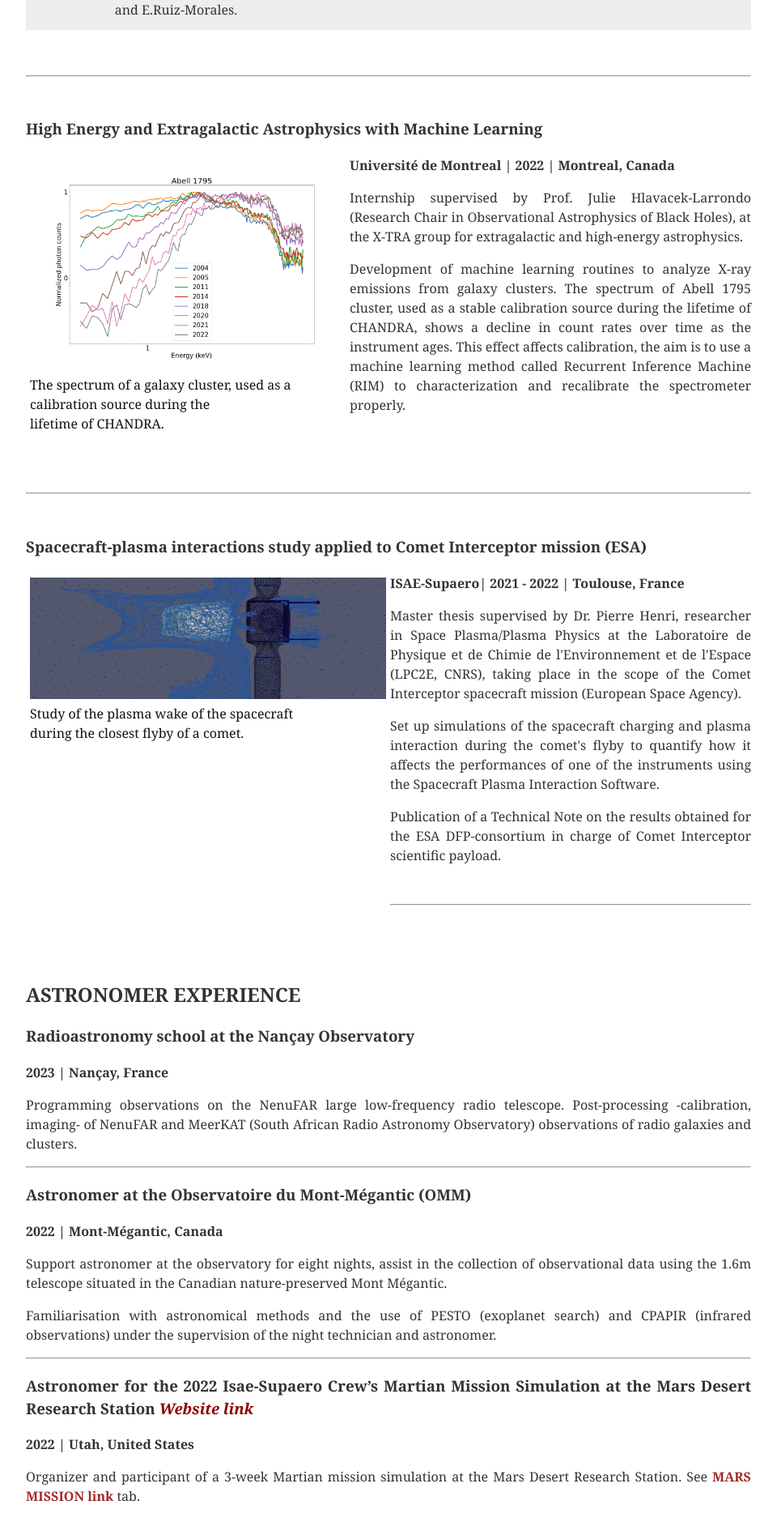
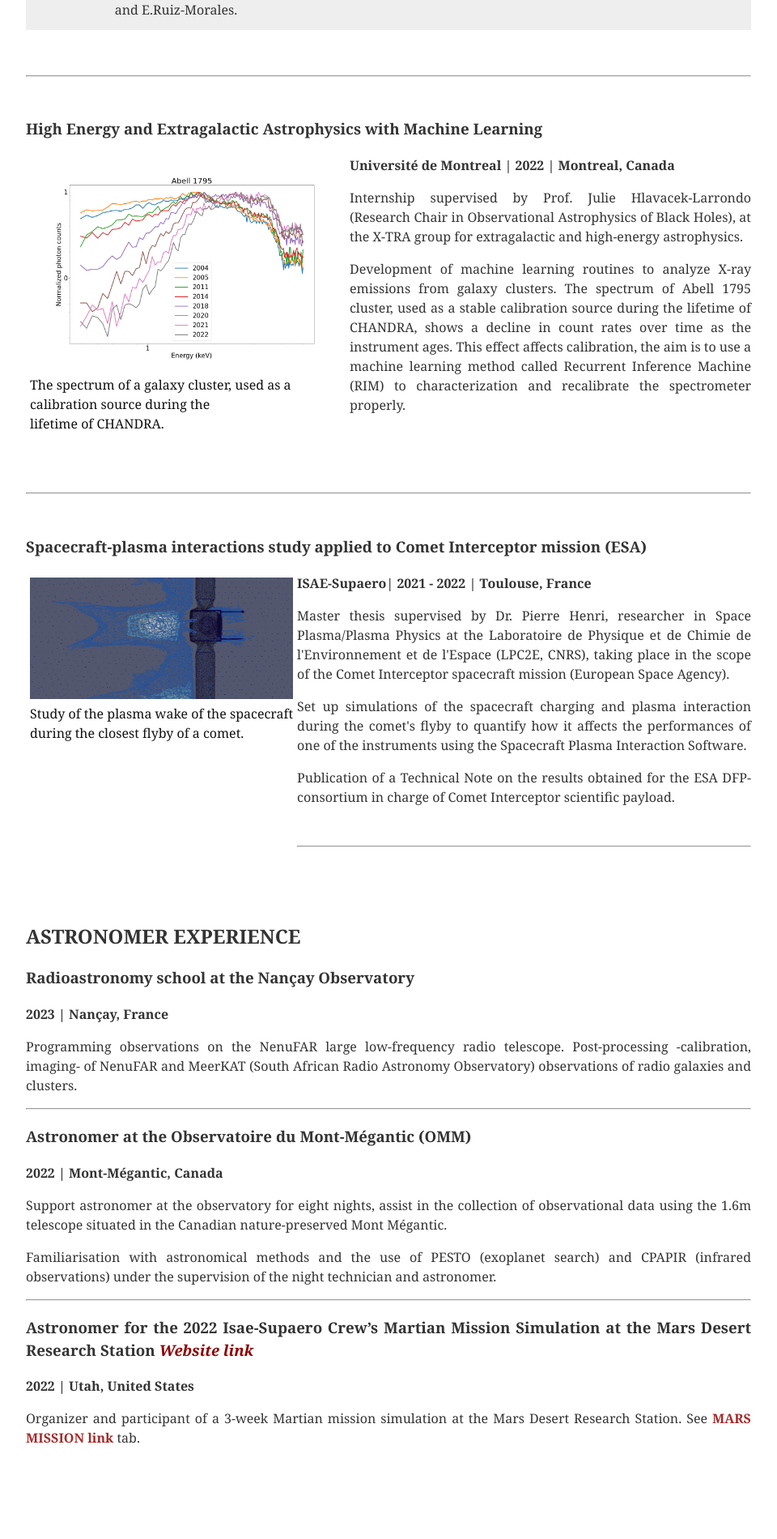
Before and after one commit to MarinePrunier/MarinePrunier.github.io, a Jekyll site: the page built from research.html, in a window 1280 px wide. Shown: the part 1688-3588 px from the top of the page at 81% size, without its empty margins (160-1120 px from the left). Built offline with Jekyll 4.4.1, drawn with Linux system fonts in a browser that asks for light colours; after the commit the page ends 3516 px from its top, so only the background shows below that.

Commit message:
Update style.css

```diff
--- a/assets/css/style.css
+++ b/assets/css/style.css
@@ -156,11 +156,12 @@ main h2 {
 }
 
 .plot_2 {
-  width: 440px;
+  width: 200;
   height: 400px;
   margin: 5px;
   float: left;
 }
+
 .plot_2 img {
   width: 100%;
   object-fit: cover;
```
